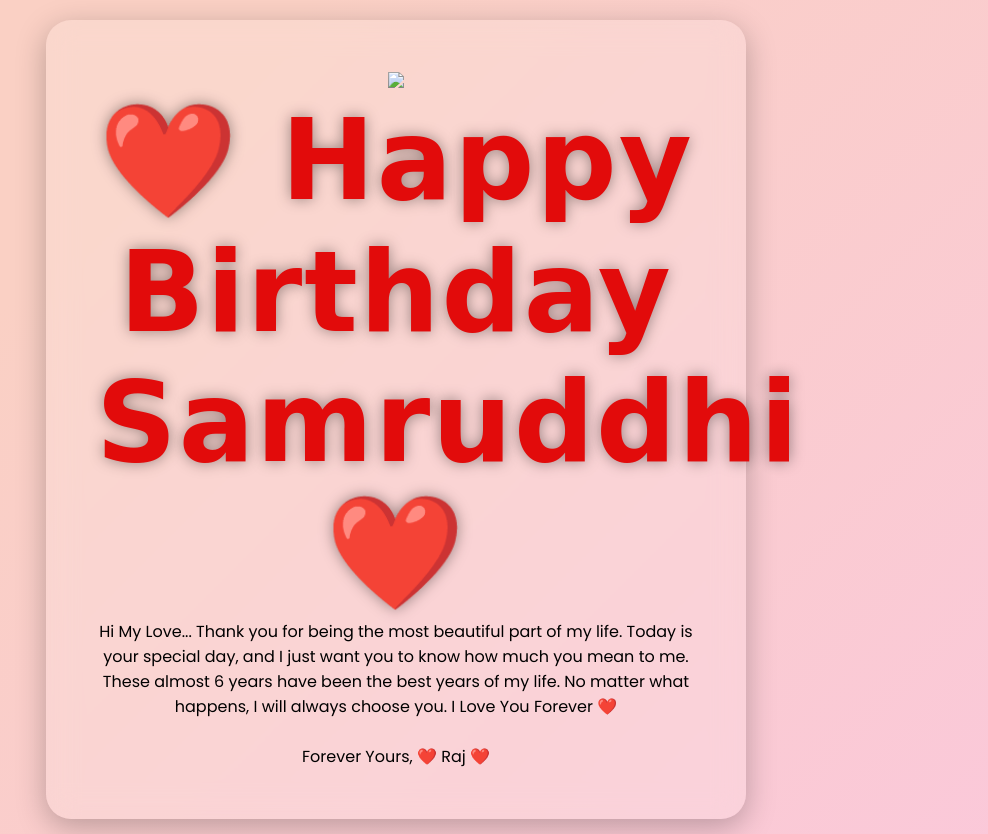
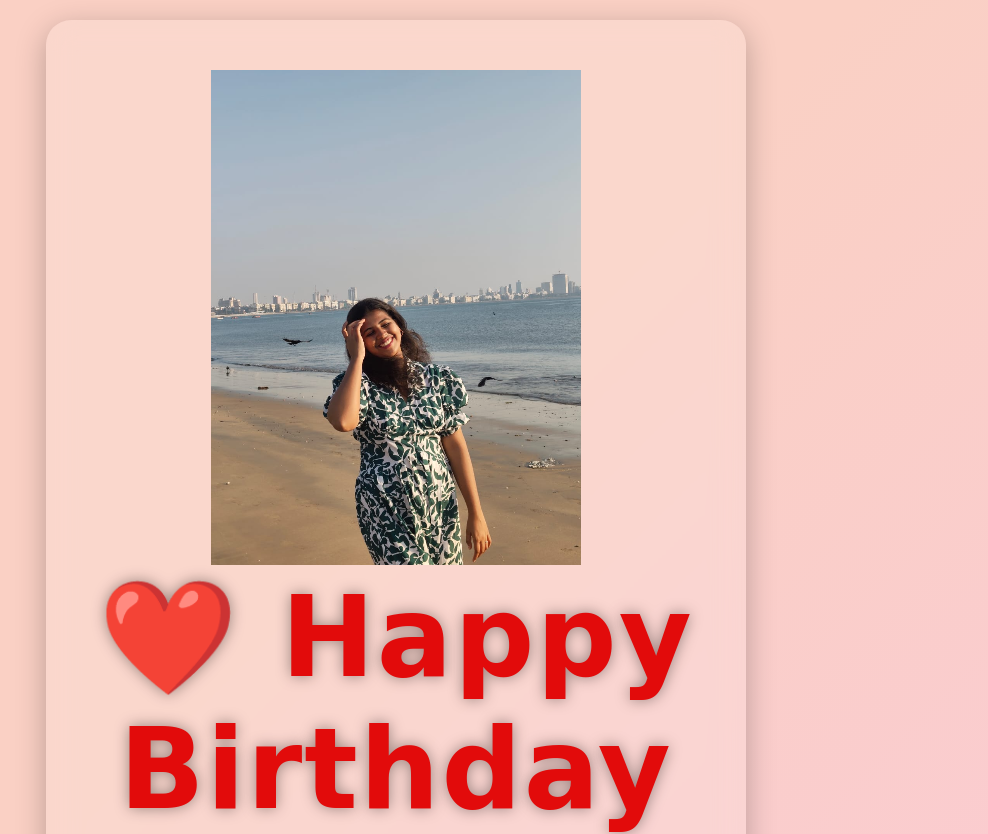
Before and after one commit to rajkushte32-code/bitthdaygift, a plain HTML site: page gift.html in a window 1280 px wide. Shown: the top 834 px of the page, without its empty margins (244-1232 px from the left). Drawn offline with Linux system fonts and the light colour scheme.

Commit message:
Fix HTML structure and image source in gift.html
Updated image source path and ensured proper HTML structure.

```diff
--- a/gift.html
+++ b/gift.html
@@ -14,7 +14,7 @@
 
 <div class="glass">
 
-<img src="images/us.png" class="surprise-photo">
+<img src="us.png" class="surprise-photo">
 
 <h1>❤️ Happy Birthday Samruddhi ❤️</h1>
 
```
